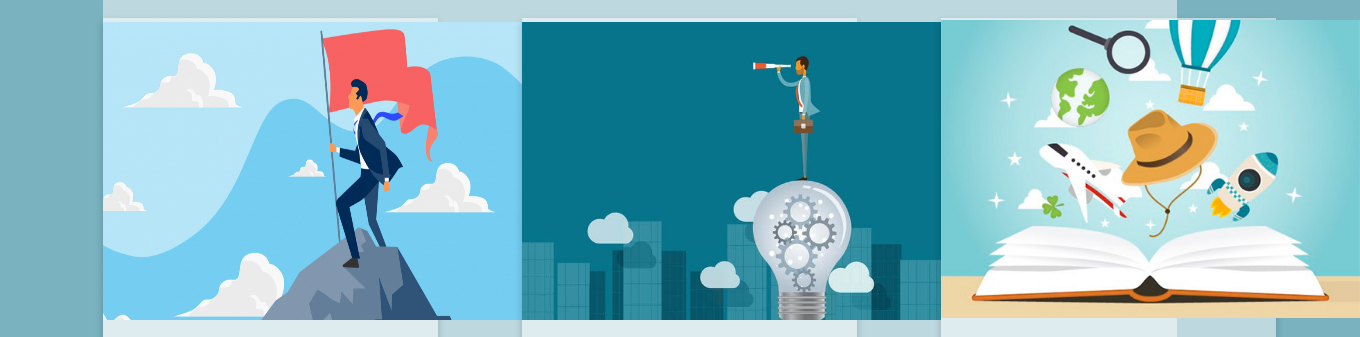
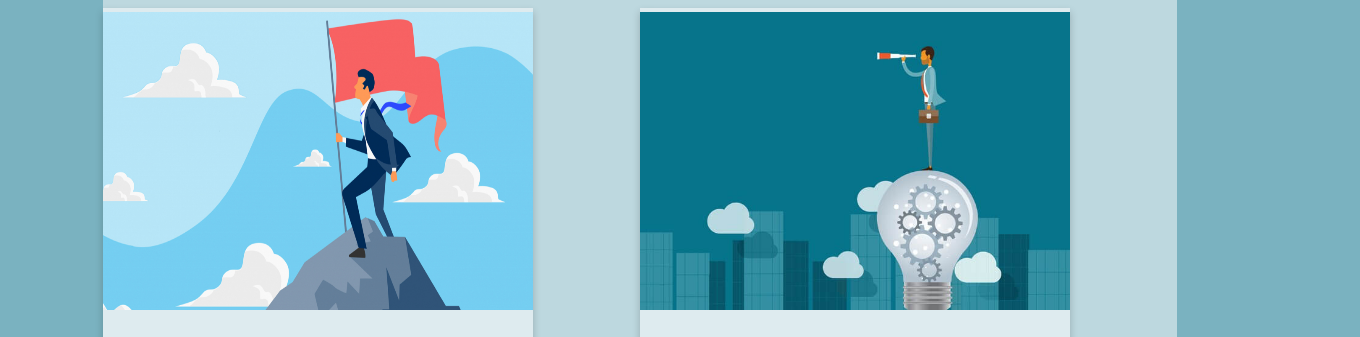
Before and after one commit to DacFly/TareaMultimedios, a plain HTML site: page Richard/acercanosotros.html in a window 1280 px wide. Shown: the part 191-528 px from the top of the page, 1360 px wide, since content can reach past the window. Drawn offline with Linux system fonts and the light colour scheme.

Commit message:
Solamente el footer

```diff
--- a/Richard/styleG.css
+++ b/Richard/styleG.css
@@ -73,13 +73,14 @@ div.pie {
   width: 85%;
   margin: 10px auto;
   padding: 10px 0;
-
+  margin: auto;
   display: grid;
   grid-gap: 10 px ;
   grid-template-columns: repeat(3,auto);
   grid-template-rows: repeat(1,auto);
   background-color: rgb(255,255,255,0.5);
   border-radius: 1%;
+  grid-template-columns: repeat(auto-fill, minmax(30rem, 1fr));
 }
 .titulo{
   grid-column-start: 1;
@@ -87,7 +88,7 @@ div.pie {
 }
 .imagen {
   padding-top:2px;
-  width: 419px;
+  width: 100%;
   height: 300px;
   margin: auto;
   padding: auto;
```
